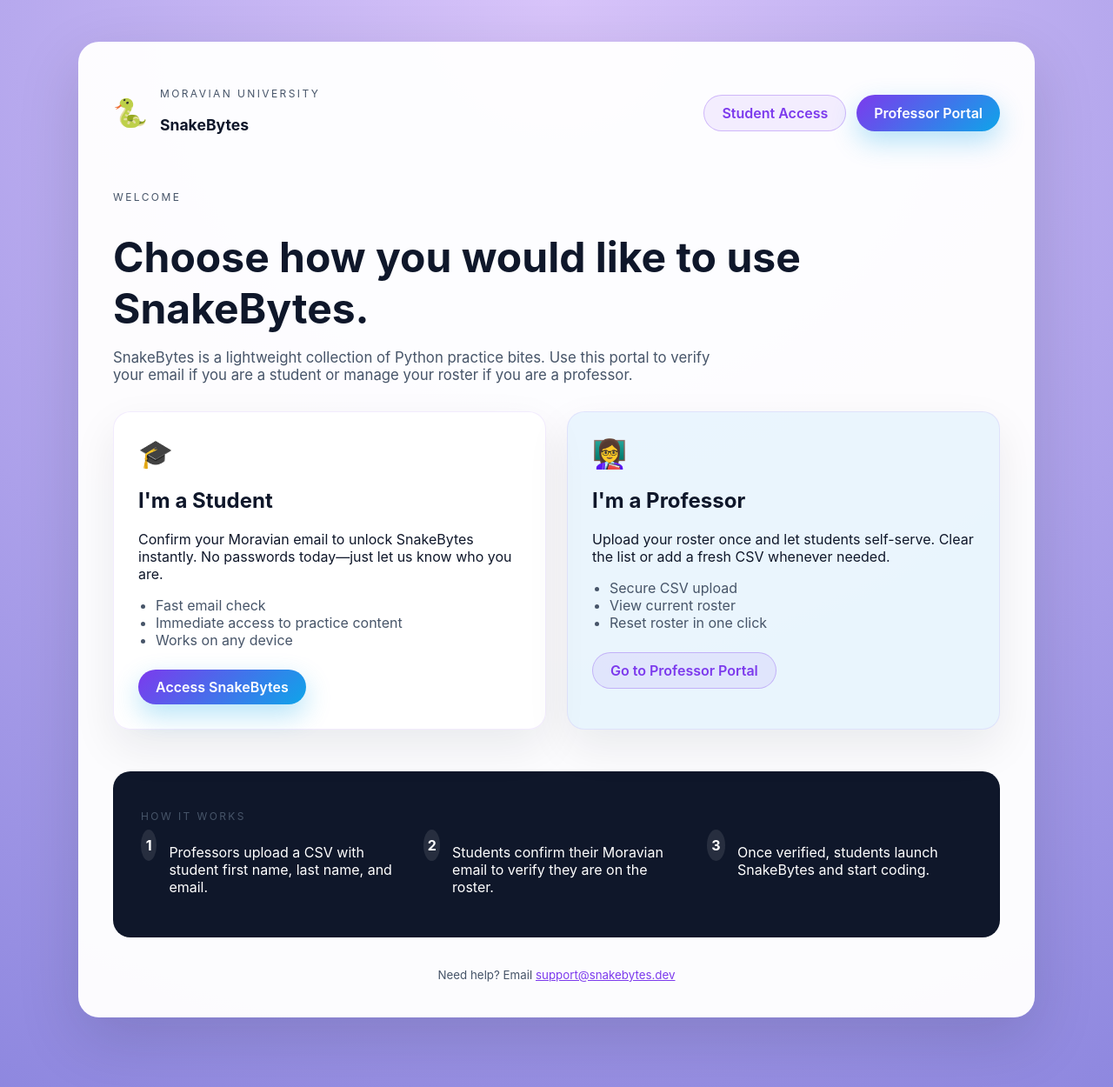
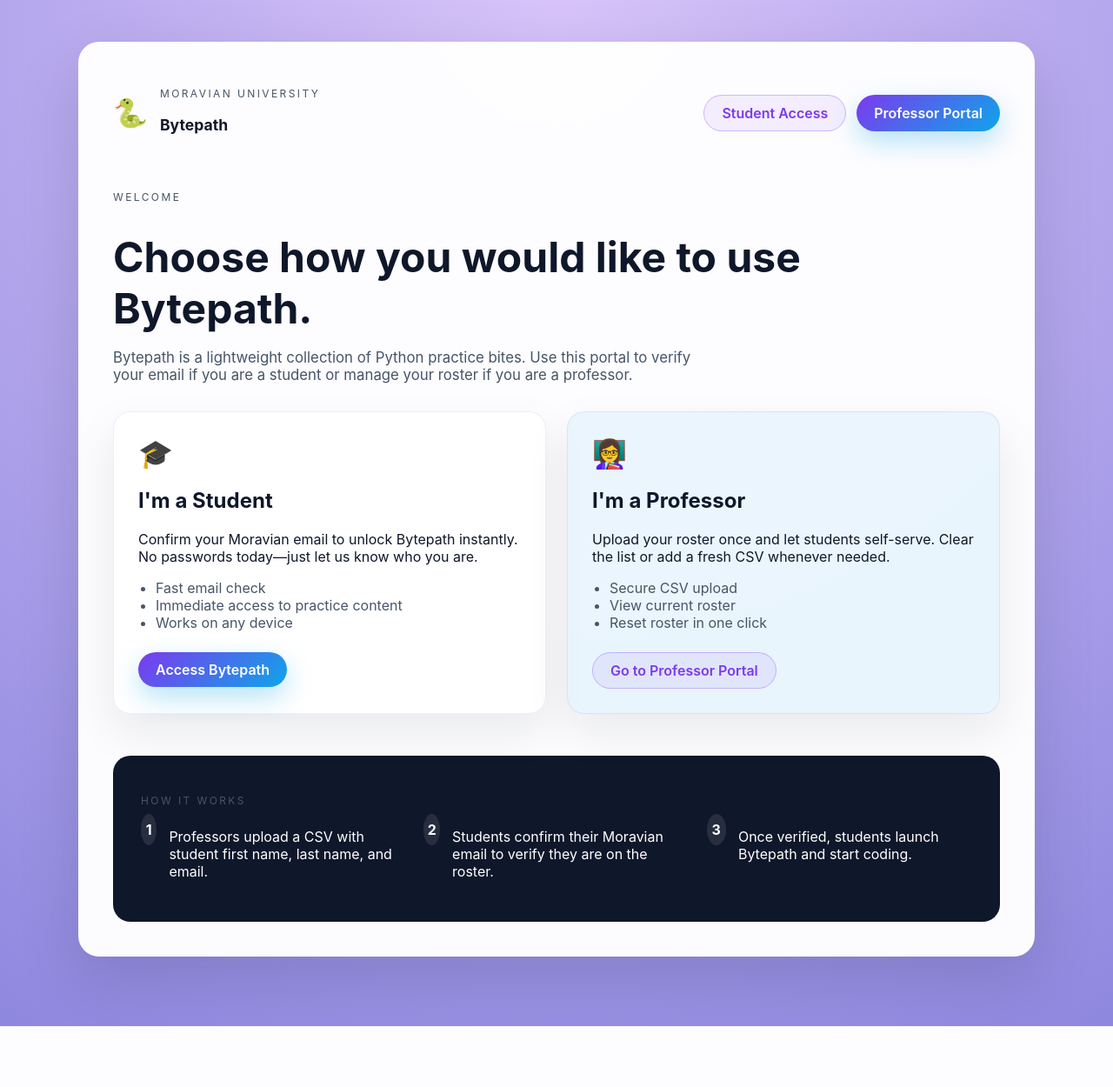
Before and after one commit to cs298f25/Deborah-Marena-Matt-Vicente, a Flask app: page / in a window 1280 px wide. Shown: the whole page at 87% size. After the commit the page ends 1180 px from the top, so only its background shows below. Run offline with Flask 3, Linux system fonts and the light colour scheme.

Commit message:
Updated Files in Bytepath Backend

```diff
--- a/bytepath-backend/app.py
+++ b/bytepath-backend/app.py
@@ -14,7 +14,7 @@
 app.config['SQLALCHEMY_DATABASE_URI'] = 'sqlite:///students.db'
 app.config['SQLALCHEMY_TRACK_MODIFICATIONS'] = False
 app.config['SECRET_KEY'] = 'your-secret-key-here'  # Change this in production
-app.config['SNAKEBYTES_URL'] = os.environ.get('SNAKEBYTES_URL', 'http://localhost:5173')
+app.config['BYTEPATH_URL'] = os.environ.get('BYTEPATH_URL', 'http://localhost:5173')
 
 init_db(app)
 CORS(app)  # Enable CORS for API access
@@ -59,7 +59,7 @@
 
 @app.route('/student', methods=['GET', 'POST'])
 def student_access():
-    """Simple email check so students can get to SnakeBytes resources."""
+    """Simple email check so students can get to Bytepath resources."""
     email = ''
     error = None
 
@@ -74,7 +74,7 @@
             if not student:
                 error = 'Email not found. Double-check the spelling or ask your professor to add you.'
             else:
-                target_url = app.config.get('SNAKEBYTES_URL') or '/'
+                target_url = app.config.get('BYTEPATH_URL') or '/'
                 separator = '&' if '?' in target_url else '?'
                 redirect_url = f"{target_url}{separator}{urlencode({'email': email})}" if email else target_url
                 return redirect(redirect_url)
@@ -83,7 +83,7 @@
         'student_access.html',
         email=email,
         error=error,
-        snakebytes_url=app.config['SNAKEBYTES_URL']
+        bytepath_url=app.config['BYTEPATH_URL']
     )
 
 
--- a/bytepath-backend/templates/index.html
+++ b/bytepath-backend/templates/index.html
@@ -3,7 +3,7 @@
 <head>
     <meta charset="UTF-8">
     <meta name="viewport" content="width=device-width, initial-scale=1.0">
-    <title>SnakeBytes Access Portal</title>
+    <title>Bytepath Access Portal</title>
     <link rel="stylesheet" href="{{ url_for('static', filename='HomePage.css') }}">
 </head>
 <body class="home-body">
@@ -13,7 +13,7 @@
                 <span class="logo">🐍</span>
                 <div>
                     <p class="eyebrow">Moravian University</p>
-                    <p class="brand-name">SnakeBytes</p>
+                    <p class="brand-name">Bytepath</p>
                 </div>
             </div>
             <div class="nav-actions">
@@ -24,9 +24,9 @@
 
         <header class="hero">
             <p class="eyebrow">Welcome</p>
-            <h1>Choose how you would like to use SnakeBytes.</h1>
+            <h1>Choose how you would like to use Bytepath.</h1>
             <p class="description">
-                SnakeBytes is a lightweight collection of Python practice bites. Use this portal to verify
+                Bytepath is a lightweight collection of Python practice bites. Use this portal to verify
                 your email if you are a student or manage your roster if you are a professor.
             </p>
         </header>
@@ -36,14 +36,14 @@
                 <div class="card-icon">🎓</div>
                 <h2>I'm a Student</h2>
                 <p>
-                    Confirm your Moravian email to unlock SnakeBytes instantly. No passwords today—just let us know who you are.
+                    Confirm your Moravian email to unlock Bytepath instantly. No passwords today—just let us know who you are.
                 </p>
                 <ul>
                     <li>Fast email check</li>
                     <li>Immediate access to practice content</li>
                     <li>Works on any device</li>
                 </ul>
-                <a class="primary-link" href="{{ url_for('student_access') }}">Access SnakeBytes</a>
+                <a class="primary-link" href="{{ url_for('student_access') }}">Access Bytepath</a>
             </article>
 
             <article class="role-card professor-card">
@@ -74,14 +74,10 @@
                 </div>
                 <div class="info-item">
                     <span>3</span>
-                    <p>Once verified, students launch SnakeBytes and start coding.</p>
+                    <p>Once verified, students launch Bytepath and start coding.</p>
                 </div>
             </div>
         </section>
-
-        <footer class="home-footer">
-            <small>Need help? Email <a href="mailto:support@snakebytes.dev">support@snakebytes.dev</a></small>
-        </footer>
     </div>
 </body>
 </html>
```
Also changed, not shown: bytepath-backend/templates/student_access.html (+5 -5 lines).
